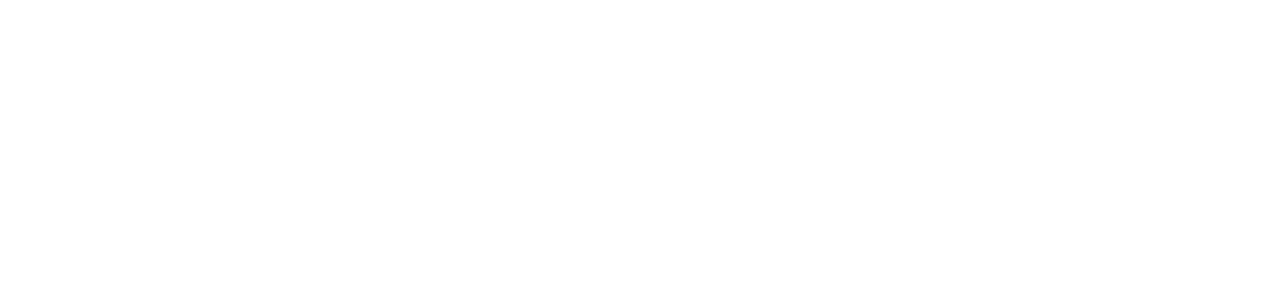
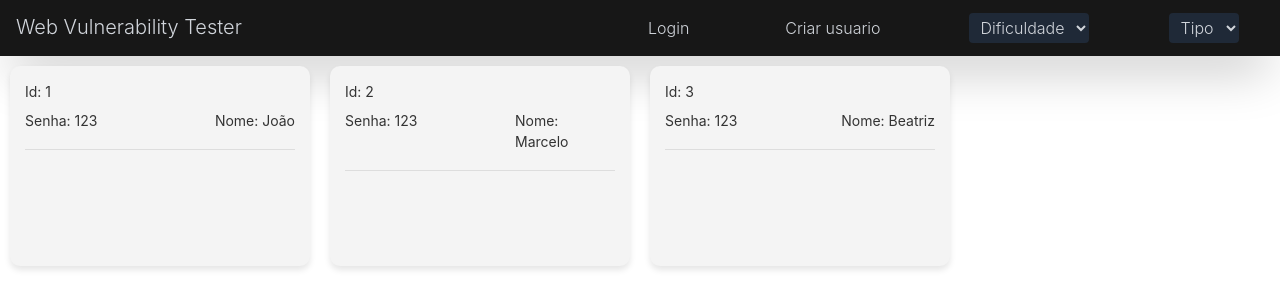
Before and after one commit to prof-hasan/tp-web-testador-de-vulnerabilidades-web, a React (Create React App) app in the folder src/frontend/: page /Admin in a window 1280 px wide. Before the commit this address had no page. Shown: the top 308 px of the page. Built offline with nearby package versions, Linux system fonts and the light colour scheme.

Commit message:
adding admin and user form

```diff
--- /dev/null
+++ b/src/frontend/src/Pages/AdminPages/AdminPage.jsx
@@ -0,0 +1,21 @@
+import { Header } from '../../Components/index.jsx';
+import {StyledSection} from './StyleAdminPage.js'
+import UserCard from './UserCard.jsx';
+
+function AdminPage() {
+    return(
+
+        <div>
+        <Header/>
+
+        <StyledSection>
+            <UserCard id={1} nome={"João"} senha={"123"} />
+            <UserCard id={2} nome={"Marcelo"} senha={"123"} />
+            <UserCard id={3} nome={"Beatriz"} senha={"123"} />
+        </StyledSection>
+        </div>
+    )
+}
+
+
+export default AdminPage;
--- /dev/null
+++ b/src/frontend/src/Pages/AdminPages/StyleAdminPage.js
@@ -0,0 +1,12 @@
+import styled from 'styled-components'
+
+
+
+export const StyledSection = styled.section`
+display: grid;
+grid-auto-rows: auto;
+align-items: flex-start;
+@media (min-width: 768px) {
+    grid-template-columns: repeat(4, 1fr);
+}
+`;
--- /dev/null
+++ b/src/frontend/src/Pages/AdminPages/UserCard.jsx
@@ -0,0 +1,28 @@
+
+
+
+
+import {OrderItemDiv,StyledButton,StyledP,OrderItemHeaderDiv,TopLeftText,BottomLeftText,TopRightText} from './UserCardStyle';
+
+
+
+function UserCard(props){
+
+
+    return(
+    <OrderItemDiv>
+
+        <OrderItemHeaderDiv>
+            <TopLeftText>Id: {props.id} </TopLeftText>
+            <TopRightText>Nome: {props.nome}</TopRightText>
+            <BottomLeftText>Senha: {props.senha}</BottomLeftText>
+        </OrderItemHeaderDiv>
+
+
+    </OrderItemDiv>
+
+    );
+}
+
+
+export default UserCard;
--- /dev/null
+++ b/src/frontend/src/Pages/AdminPages/UserCardStyle.js
@@ -0,0 +1,72 @@
+import styled from 'styled-components'
+
+
+
+export const OrderItemDiv = styled.div`
+  display: flex;
+  flex-direction: column;
+  justify-content: space-between;
+  min-width: 290px;
+  min-height: 200px;
+  padding: 15px;
+  background-color: #f4f4f4;
+  border-radius: 10px;
+  box-shadow: 0 4px 6px rgba(0, 0, 0, 0.1);
+  margin: 10px;
+  overflow: hidden;
+`;
+
+export const OrderItemHeaderDiv = styled.div`
+  width:100%;
+  min-height: 50px;
+  padding-bottom: 10px;
+  border-bottom: 1px solid #ddd;
+  margin-bottom: 10px;
+`;
+
+
+export const StyledP = styled.p`
+  text-align: justify;
+  word-wrap: break-word;
+`;
+export const TopLeftText = styled.div`
+
+  margin-bottom: 8px;
+  font-size: 14px;
+  color: #333;
+  word-wrap: break-word;
+
+`;
+
+export const BottomLeftText = styled.div`
+
+  margin-bottom: 8px;
+  font-size: 14px;
+  max-width: 100px;
+  color: #333;
+  word-wrap: break-word;
+
+`;
+
+export const TopRightText = styled.div`
+  margin-bottom: 8px;
+  float: right;
+  max-width: 100px;
+  font-size: 14px;
+  color: #333;
+  word-wrap: break-word;
+
+
+
+`;
+
+export const StyledButton = styled.button`
+align-self: flex-end;
+text-align: center;
+border-radius: 20px;
+border: 2px solid rgba(160, 1, 1, 1);
+font-weight: bold;
+cursor: pointer;
+background: rgba(1, 1, 1, 0.4);
+color: white;
+`;
--- a/src/frontend/src/Pages/Home/Home.jsx
+++ b/src/frontend/src/Pages/Home/Home.jsx
@@ -1,7 +1,13 @@
 function Home() {
     return(
-        <div>
-            <h1>Home</h1>
+        <div className="h-screen">
+            <div className="h-1/2 bg-white flex justify-center ">
+                <h1 className="text-4xl">Web Vulnerability Tester</h1>
+                <p>Descrição breve do site</p>
+            </div>
+
+            <div className="h-1/2 bg-black">
+            </div>
         </div>
     )
 }
--- /dev/null
+++ b/src/frontend/src/Pages/Home/HomeStyle.js
@@ -0,0 +1,35 @@
+import styled from 'styled-components'
+import {Link} from 'react-router-dom';
+
+
+export const SyledSpan = styled.span`
+position: relative;
+z-index: 1;
+`;
+export const StyledLink  = styled(Link)`
+position: relative;
+background: transparent;
+color: white;
+text-decoration: none;
+text-transform: uppercase;
+padding: 10px 30px;
+margin: 20px;
+font-size: 1.2em;
+font-weight:400 ;
+letter-spacing: 0.1em;
+transition: 0.4s;
+&:hover {
+    letter-spacing: 0.20em;
+    background: #d89ff7;
+    color: #d89ff7;
+    box-shadow: 0 0 35px #d89ff7;
+  }
+&:before{
+content: "";
+position: absolute;
+inset: 2px;
+background: rgba(0,0,0,0.3);
+  }
+  width: 300px;
+
+`;
--- a/src/frontend/src/Routes/Router.js
+++ b/src/frontend/src/Routes/Router.js
@@ -4,6 +4,7 @@
 import SqlInjection from '../Pages/SqlInjection/SqlInjection';
 import CreateUserForm from '../Pages/CreateUser/CreateUserForm';
 import Home from '../Pages/Home/Home';
+import AdminPage from '../Pages/AdminPages/AdminPage';
 
 
 function Router() {
@@ -17,6 +18,8 @@
             <Route element={<BrokenAControl />} path="/BrokenAControl" exact />
             <Route element={<SqlInjection />} path="/SqlInjection" exact />
             <Route element={<CreateUserForm />} path="/createUser" exact />
+            <Route element={<Home />} path="/" exact />
+            <Route element={<AdminPage />} path="/Admin" exact />
 
             </Routes>
         </BrowserRouter>
--- a/src/frontend/src/index.js
+++ b/src/frontend/src/index.js
@@ -1,6 +1,6 @@
 import React from 'react';
 import ReactDOM from 'react-dom/client';
-import './GlobalStyles/index.css';
+import './GlobalStyles/Index.css';
 import App from './App';
 import reportWebVitals from './reportWebVitals';
 
```
